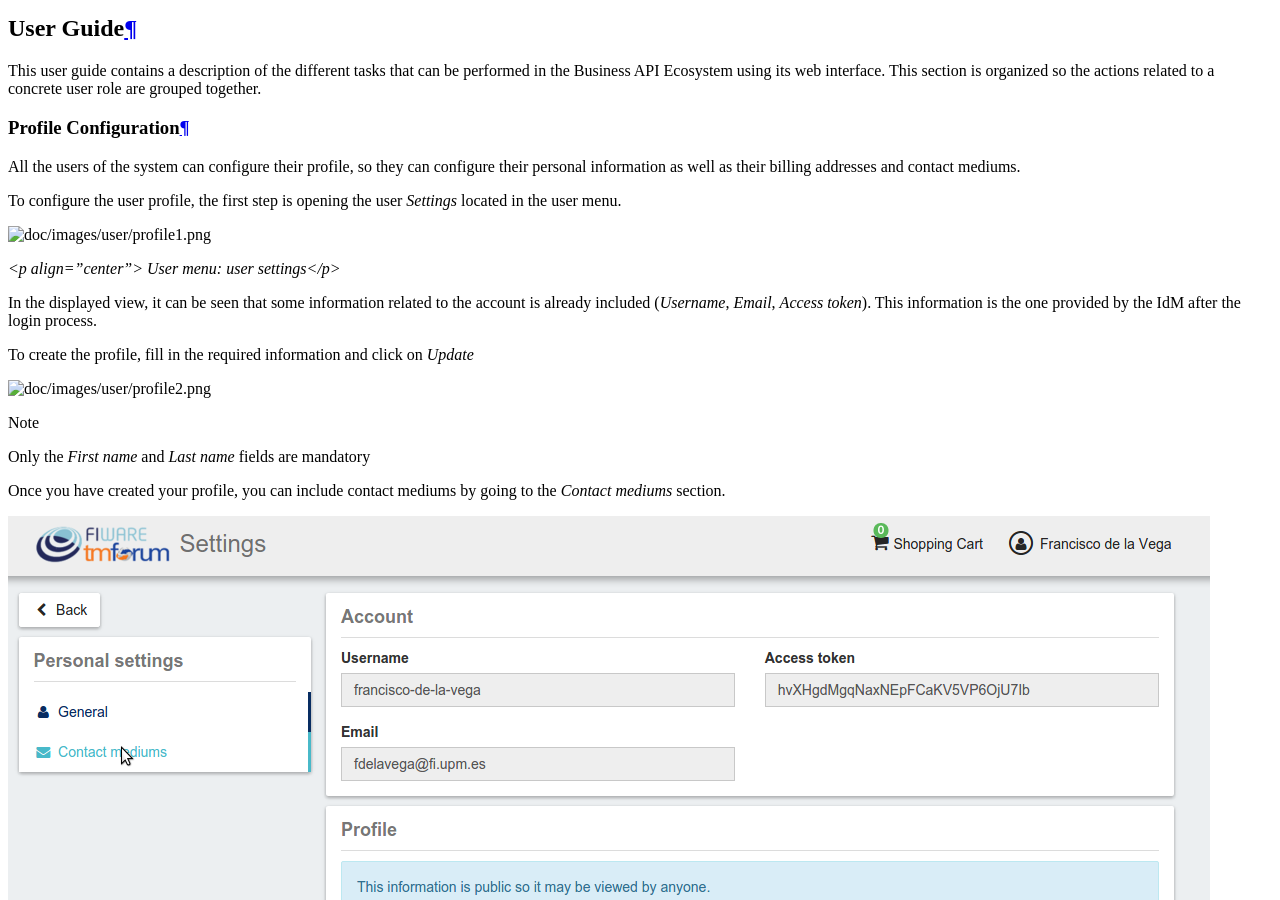
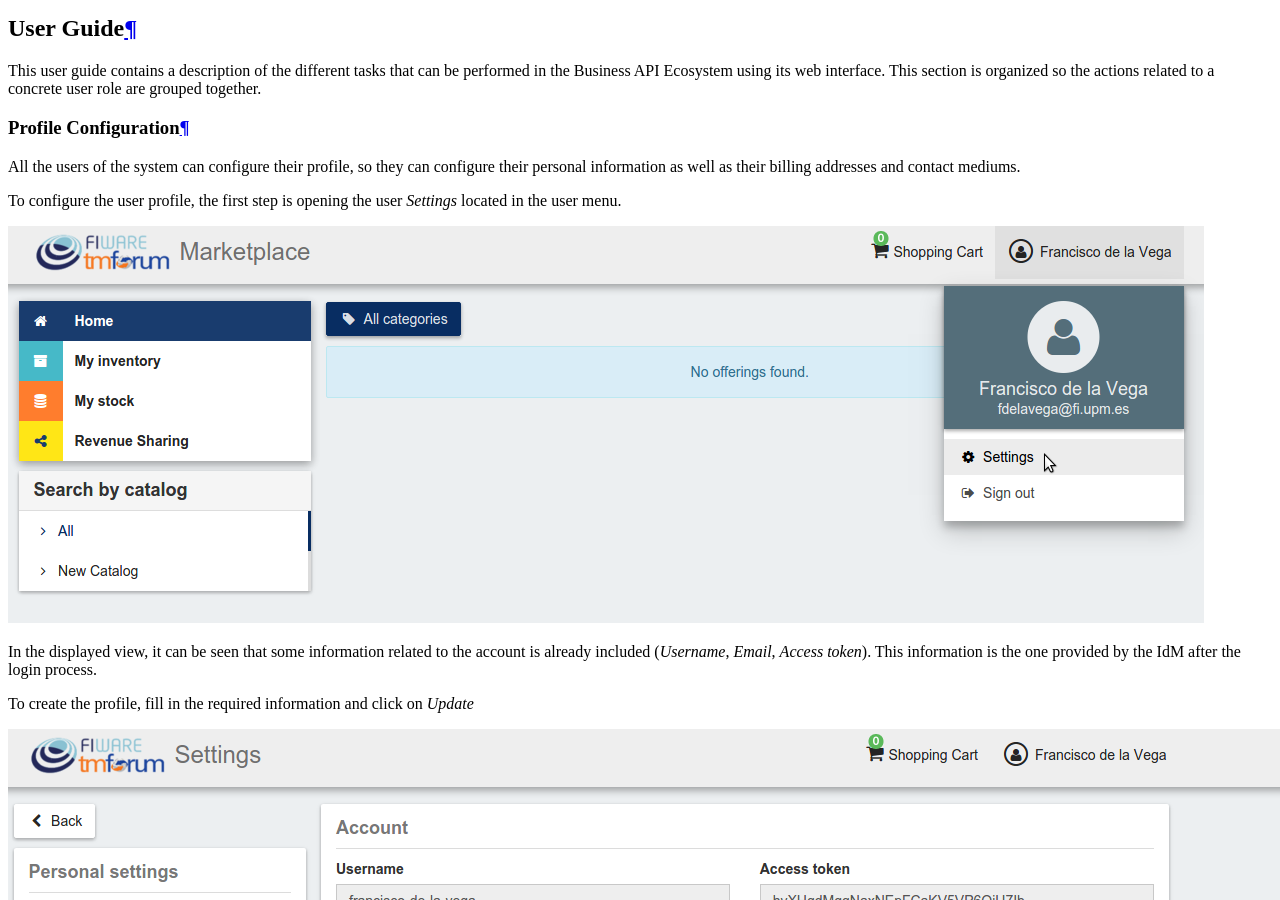
Before and after one commit to FIWARE-TMForum/Business-API-Ecosystem, a Sphinx documentation site: the page built from doc/user-programmer-guide.rst, in a window 1280 px wide and 900 px high, scrolled down 979 px. Built offline with Sphinx 7.4.7 and the Read the Docs theme 2.0.0, drawn with Linux system fonts in a browser that asks for light colours; comment, search, counter and statistics services are not loaded.

Commit message:
Fix url images - new fix
Fix url images - new fix

```diff
--- a/doc/user-programmer-guide.rst
+++ b/doc/user-programmer-guide.rst
@@ -29,17 +29,16 @@ billing addresses and contact mediums.
 To configure the user profile, the first step is opening the user *Settings* located in the user menu.
 
 
-.. image:: /doc/images/user/profile1.png
+.. image:: images/user/profile1.png
    :align: center
 
-*<p align="center"> User menu: user settings</p>*
 
 In the displayed view, it can be seen that some information related to the account is already included (*Username*, *Email*, *Access token*).
 This information is the one provided by the IdM after the login process.
 
 To create the profile, fill in the required information and click on *Update*
 
-.. image:: /doc/images/user/profile2.png
+.. image:: images/user/profile2.png
    :align: center
 
 .. note::
```
